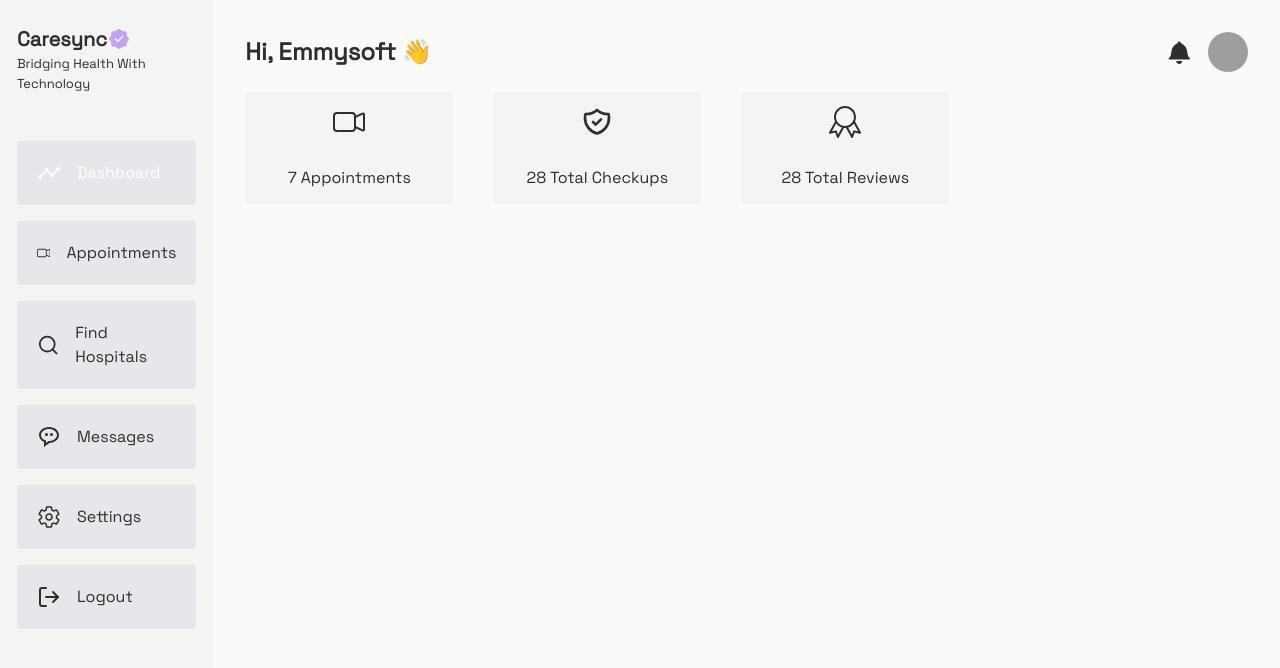
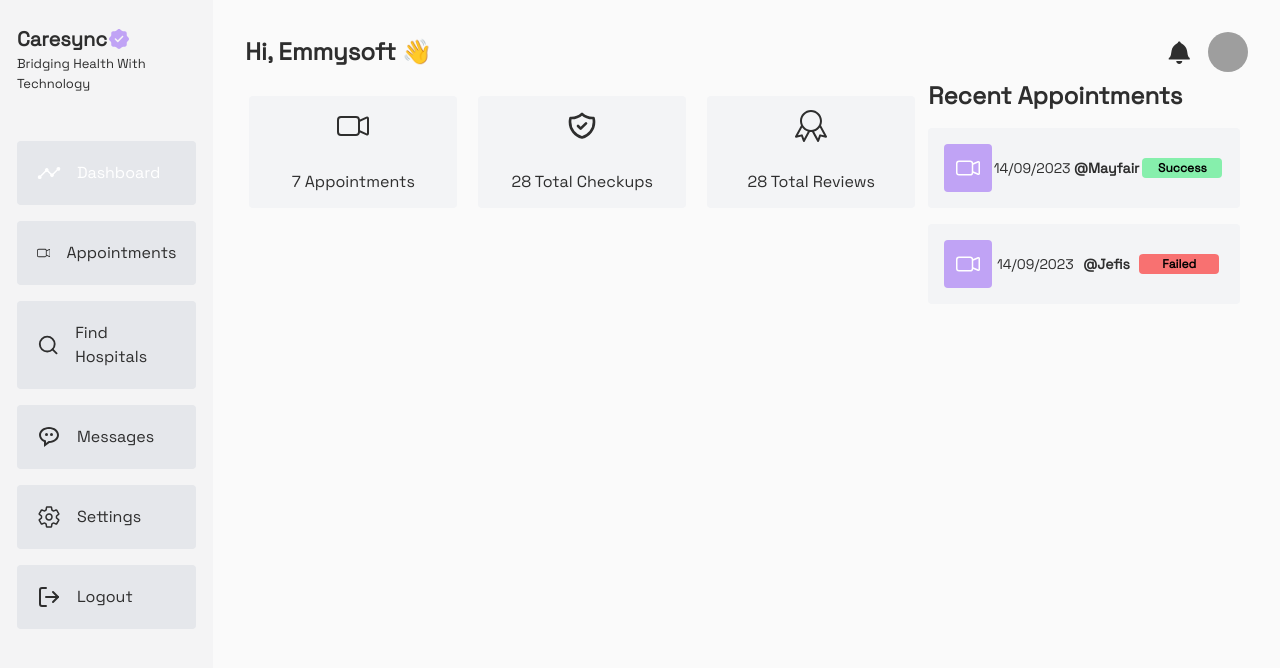
Before and after one commit to Adedoyin-Emmanuel/caresync, a Next.js app: page /user/dashboard in a window 1280 px wide. Shown: the top 668 px of the page. Built offline with nearby package versions, Linux system fonts and the light colour scheme; grey boxes are pictures that could not be loaded.

Commit message:
Bug-fix: fixed the dashboard issue

```diff
--- a/app/user/dashboard/page.tsx
+++ b/app/user/dashboard/page.tsx
@@ -3,15 +3,17 @@ import SidebarLayout from "@/app/components/SidebarLayout";
 import Text from "@/app/components/Text";
 import { BsCameraVideo } from "react-icons/bs";
 import { HiOutlineShieldCheck } from "react-icons/hi";
+
 import { SlBadge } from "react-icons/sl";
-
 
 const Home = () => {
   return (
     <div className="w-screen h-screen bg-zinc-50">
       <SidebarLayout>
         <AppHeader />
-        <section className="user-stats flex items-center gap-x-10">
+        <section className="general-container w-full items-start flex flex-col xl:flex-row gap-x-5">
+          <section className="first-section w-full xl:w-8/12 flex flex-col items-center justify-center">
+            <section className="stats-container grid p-1 lg:grid-cols-3 gap-10 w-full">
               <section className="bg-gray-100 h-28 w-52 rounded my-5 flex items-center flex-col justify-around cursor-pointer hover:bg-accent hover:text-white transition-colors duration-100 ease-in">
                 <BsCameraVideo className="w-8 h-8" />
                 <Text>7 appointments</Text>
@@ -27,6 +29,46 @@ const Home = () => {
                 <Text>28 total reviews</Text>
               </section>
             </section>
+          </section>
+
+          <section className="second-section w-full xl:w-4/12 mt-16 md:mt-0 grid grid-cols-1  items-center justify-center p-2">
+            <section className="user-appointments">
+              <h3 className="font-bold capitalize text-2xl">
+                recent appointments
+              </h3>
+
+              <section className="appointments mt-4">
+                <section className="appointment bg-gray-100 transition-colors ease-in hover:bg-gray-200 flex items-center justify-between p-4 rounded cursor-pointer my-4">
+                  <section className="icon bg-accent text-white p-3 flex items-center justify-center rounded">
+                    <BsCameraVideo className="w-6 h-6" />
+                  </section>
+
+                  <section className="other-content w-10/12 flex items-center justify-around">
+                    <Text className="text-sm">14/09/2023</Text>
+                    <Text className="text-sm font-bold">@Mayfair</Text>
+                    <section className="status-badge text-black rounded bg-green-300 flex items-center justify-center h-5 w-20">
+                      <Text className="text-[12px] font-bold">success</Text>
+                    </section>
+                  </section>
+                </section>
+
+                <section className="appointment bg-gray-100 transition-colors ease-in hover:bg-gray-200  flex items-center justify-between p-4 rounded cursor-pointer my-4">
+                  <section className="icon bg-accent text-white p-3 flex items-center justify-center rounded">
+                    <BsCameraVideo className="w-6 h-6" />
+                  </section>
+
+                  <section className="other-content w-10/12 flex items-center justify-around">
+                    <Text className="text-sm">14/09/2023</Text>
+                    <Text className="text-sm font-bold">@jefis</Text>
+                    <section className="status-badge  text-black rounded bg-red-400 flex items-center justify-center h-5 w-20">
+                      <Text className="text-[12px] font-bold">failed</Text>
+                    </section>
+                  </section>
+                </section>
+              </section>
+            </section>
+          </section>
+        </section>
       </SidebarLayout>
     </div>
   );
```
Lines whose indentation alone changed are shown as unchanged.
